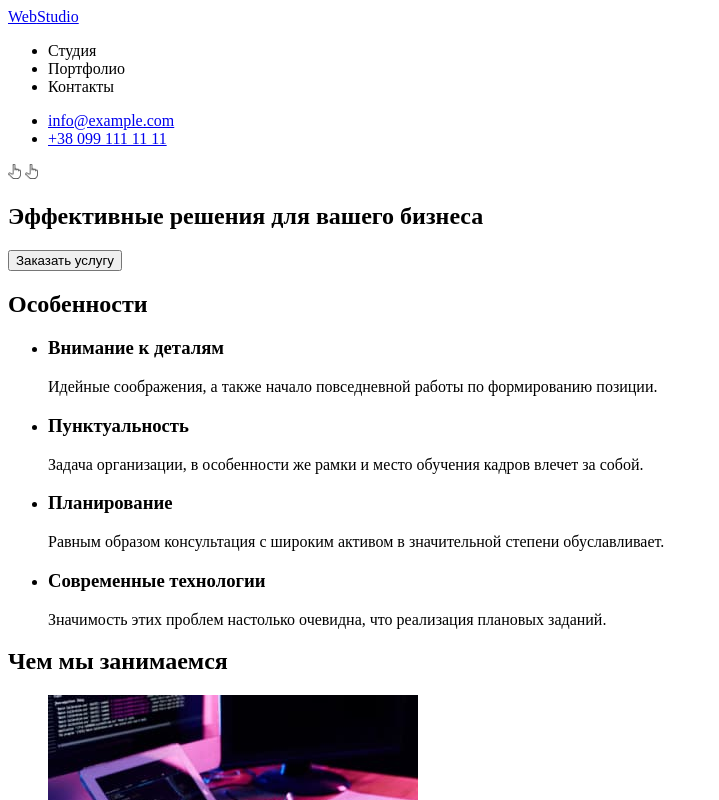
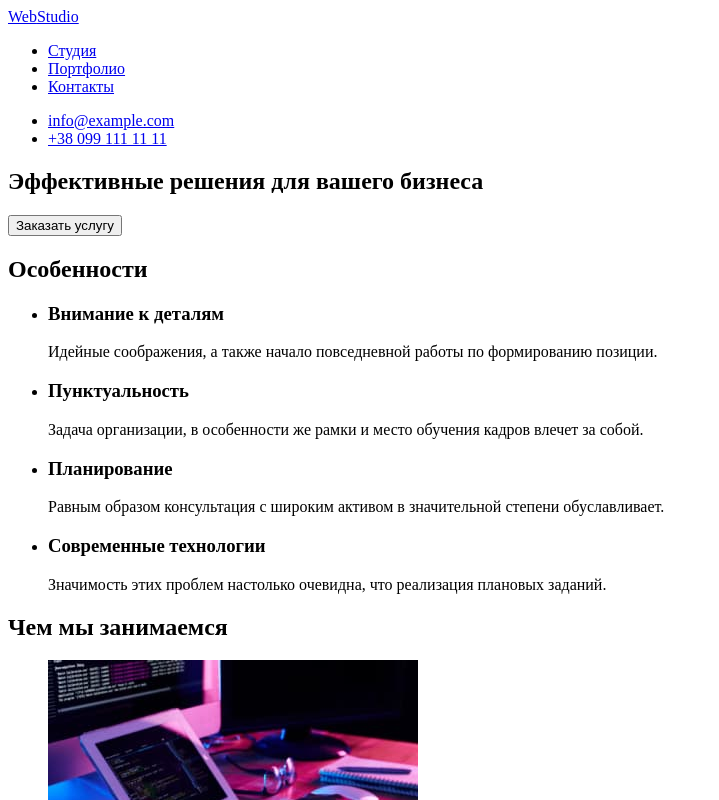
Before and after one commit to annyeongbadaya/goit-markup-hw-01, a plain HTML site: page index.html in a window 1280 px wide. Shown: the top 800 px of the page, without its empty margins (0-719 px from the left). Drawn offline with Linux system fonts and the light colour scheme.

Commit message:
внесены изменения

```diff
--- a/index.html
+++ b/index.html
@@ -8,26 +8,25 @@
 </head>
 <body>
     <!-- Шапка -->
-    <header> <a href="#">Web<span>Studio</span></a>
+    <header><a href="#">Web<span>Studio</span></a>
         <nav>
             <ul>
-                <li>Студия</li>
-                <li>Портфолио</li>
-                <li>Контакты</li>
+                <li><a href="#">Студия</a></li>
+                <li><a href="#">Портфолио</a></li>
+                <li><a href="#">Контакты</a></li>
             </ul>
         </nav>
         <ul>
             <li><a href="mailto:info@example.com">info@example.com</a></li>
             <li><a href="tel:+380991111111">+38 099 111 11 11</a></li>
         </ul>
-        <img src="./images/hand.png" alt="указатель" width="13">
-        <img src="./images/hand.png" alt="указатель" width="13">
     </header>
     <main>
        <!-- Герой -->
         <div>
-            <section><h1>Эффективные решения для вашего бизнеса</h1>
-            <button type="button">Заказать услугу</button>
+            <section>
+                <h1>Эффективные решения для вашего бизнеса</h1>
+                <button type="button">Заказать услугу</button>
             </section>
         </div>
         <!-- Особенности -->
@@ -108,7 +107,7 @@
         <div>
             <a href="#">Web<span>Studio</span></a>
             <address>
-                г. Киев, пр-т Леси Украинки, 26 <br />
+                <p> г. Киев, пр-т Леси Украинки, 26</p> <br />
                 <a href="mailto:info@example.com">info@example.com</a> <br/>
                 <a href="tel:+380991111111">+38 099 111 11 11</a>
             </address>
```
